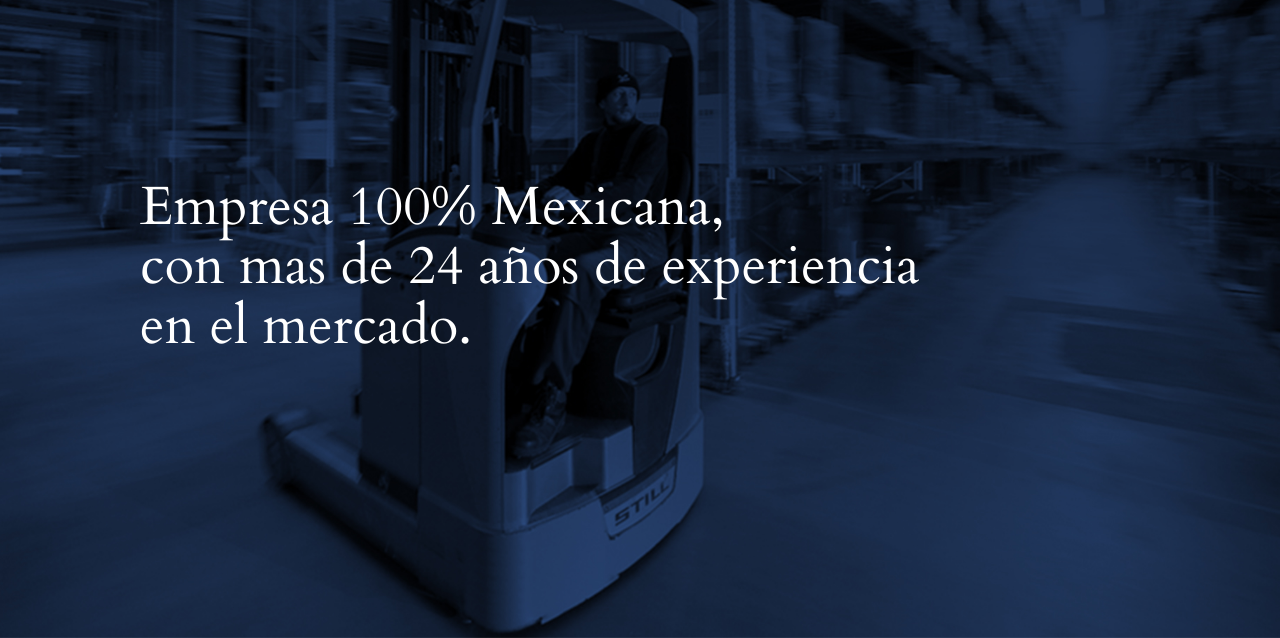
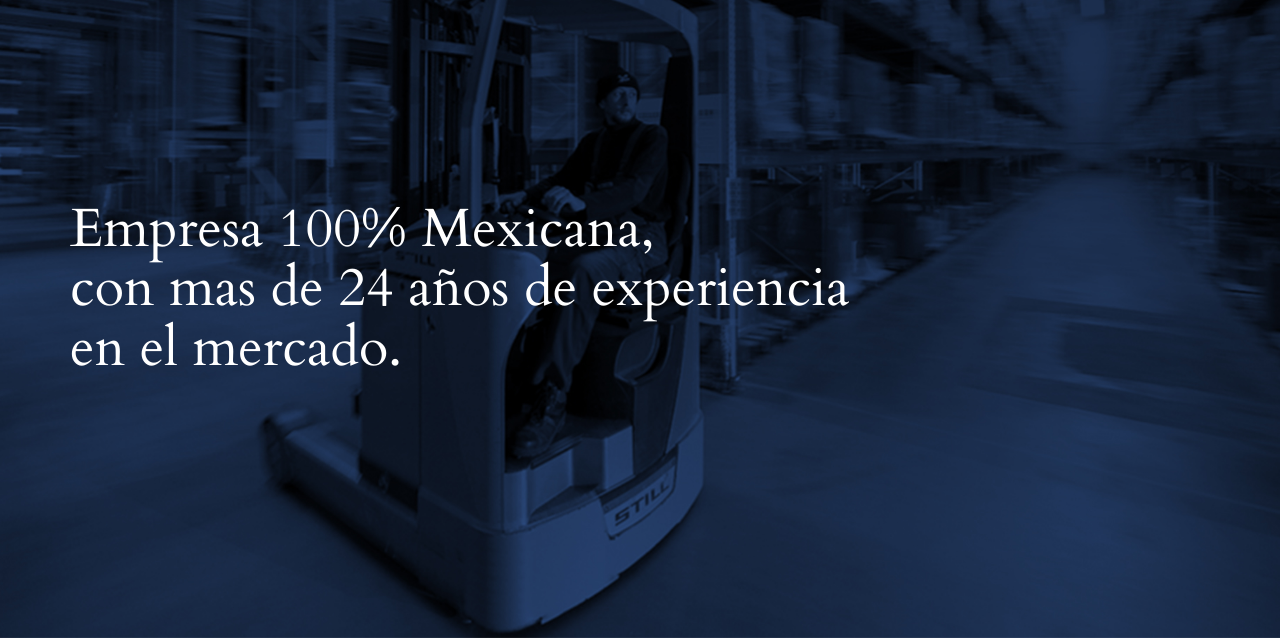
Before and after one commit to iPalmeraCO/corruboxHtml, a website: page index.html in a window 1280 px wide. Shown: the part 162-800 px from the top of the page. Drawn offline with nearby package versions, Linux system fonts and the light colour scheme; some packages are replaced by stand-ins of ours.

Commit message:
*Ajustes css

```diff
--- a/css/main.css
+++ b/css/main.css
@@ -366,7 +366,9 @@ section {
 }
 
 #homeHeading{
-  font-family: cardoregular;
+      font-family: cardoregular;
+    font-size: 54px;
+    text-align: left;
 }
 
 #imgprin {
--- a/index.html
+++ b/index.html
@@ -87,8 +87,8 @@
     </nav>
       </div>
     <header>
-        <div class="header-content">
-            <div class="header-content-inner">
+        <div class="header-content ">
+            <div class="container">
                 <h1 id="homeHeading">Empresa 100% Mexicana,<br>con mas de 24 años de experiencia<br> en el mercado.</h1>
 
                 <p></p>
```
